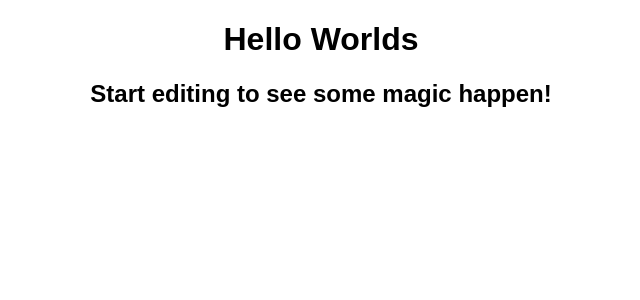
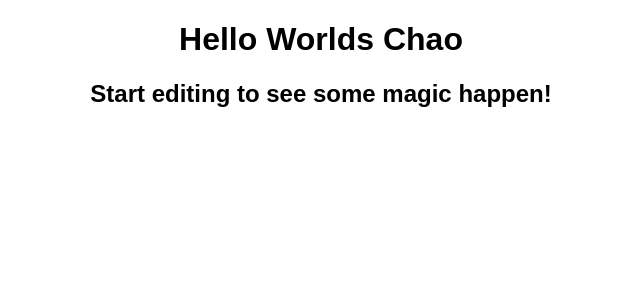
Before and after one commit to JonathanChaochen/example-chart, a React (Create React App) app: page / in a window 1280 px wide. Shown: the top 300 px of the page, without its empty margins (319-959 px from the left). Built offline with nearby package versions, Linux system fonts and the light colour scheme.

Commit message:
Change title

```diff
--- a/src/App.js
+++ b/src/App.js
@@ -4,7 +4,7 @@ import "./styles.css";
 export default function App() {
   return (
     <div className="App">
-      <h1>Hello Worlds</h1>
+      <h1>Hello Worlds Chao</h1>
       <h2>Start editing to see some magic happen!</h2>
     </div>
   );
```
